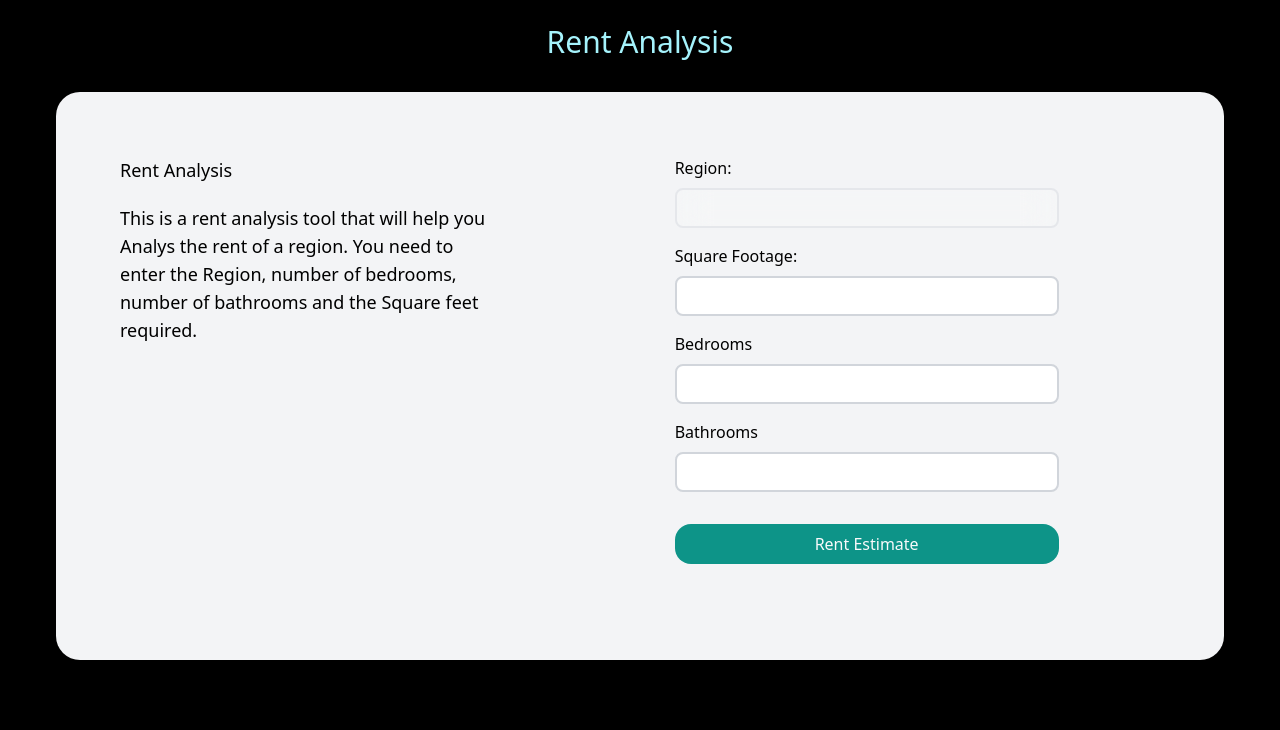
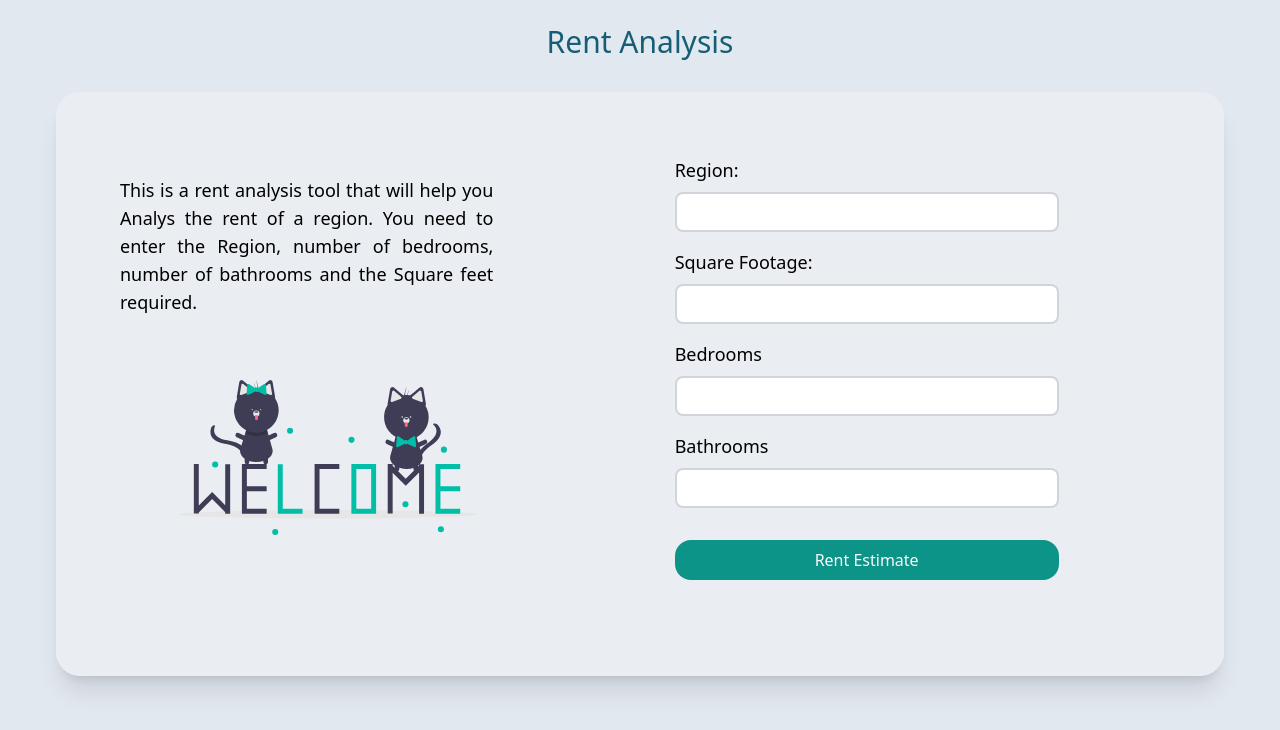
Before and after one commit to abhishekpatelmc/rental-analysis, a Next.js app in the folder frontend/: page / in a window 1280 px wide. Shown: the top 730 px of the page. Built offline with nearby package versions, Linux system fonts and the light colour scheme.

Commit message:
added cat image

```diff
--- a/frontend/pages/index.js
+++ b/frontend/pages/index.js
@@ -1,4 +1,5 @@
 import { useState } from "react";
+import Image from "next/image";
 
 export default function Home() {
   const [data, setData] = useState();
@@ -35,30 +36,32 @@ export default function Home() {
   };
 
   return (
-    <div className="bg-black h-screen">
-      <div className="text-center text-3xl pt-6 text-cyan-200">
+    <div className="bg-slate-200 h-screen">
+      <div className="text-center text-3xl pt-6 text-cyan-800">
         <h1>Rent Analysis</h1>
       </div>
 
-      <div className="border-1 mt-8 ml-14 mr-14 mb-14 pl-16 pr-16 pt-16 pb-14 justify-center shadow-xl rounded-3xl bg-gray-100">
+      <div className="border-1 mt-8 ml-14 mr-14 mb-14 pl-16 pr-16 pt-16 pb-14 justify-center shadow-xl rounded-3xl bg-opacity-50 bg-gray-100">
         <div className="flex flex-row justify-center">
           {/* Left Sidde */}
           <div className="flex-1 basis-1/3 justify-end items-end font-sans text-lg">
-            <h1>Rent Analysis</h1>
-            <p className=" mt-5 pr-10">
+            <p className=" mt-5 pr-10 text-justify">
               This is a rent analysis tool that will help you Analys the rent of
               a region. You need to enter the Region, number of bedrooms, number
               of bathrooms and the Square feet required.
             </p>
+            <div className="mt-16 flex items-center justify-center">
+              <Image src="/cat.svg" height={300} width={300} alt="cat" />
+            </div>
           </div>
           {/* Right Side */}
           <div className="ml-10 flex-1 basis-1/2 ">
             <div className="flex items-center justify-center">
               <form onSubmit={handelSubmit}>
                 <div className="mb-4">
-                  <label className="block">Region:</label>
+                  <label className="block text-lg">Region:</label>
                   <input
-                    className="border-2 mt-2 bg-white bg-opacity-20 backdrop-blur-lg p-2 rounded-lg w-96 h-10"
+                    className="border-2 mt-2 border-gray-300 p-2 rounded-lg w-96 h-10 "
                     type="text"
                     id="region"
                     name="region"
@@ -67,7 +70,7 @@ export default function Home() {
                 </div>
 
                 <div className="mb-4">
-                  <label className="block">Square Footage:</label>
+                  <label className="block text-lg">Square Footage:</label>
                   <input
                     className="border-2 mt-2 border-gray-300 p-2 rounded-lg w-96  h-10"
                     type="text"
@@ -78,7 +81,7 @@ export default function Home() {
                 </div>
 
                 <div className="mb-4">
-                  <label className="block">Bedrooms</label>
+                  <label className="block text-lg">Bedrooms</label>
                   <input
                     className="border-2 mt-2 border-gray-300 p-2 rounded-lg w-96 h-10"
                     type="text"
@@ -89,7 +92,7 @@ export default function Home() {
                 </div>
 
                 <div>
-                  <label className="block">Bathrooms</label>
+                  <label className="block text-lg">Bathrooms</label>
                   <input
                     className="border-2 mt-2 border-gray-300 p-2 rounded-lg w-96 h-10"
                     type="text"
```
Also changed, not shown: frontend/public/cat.svg (added).
